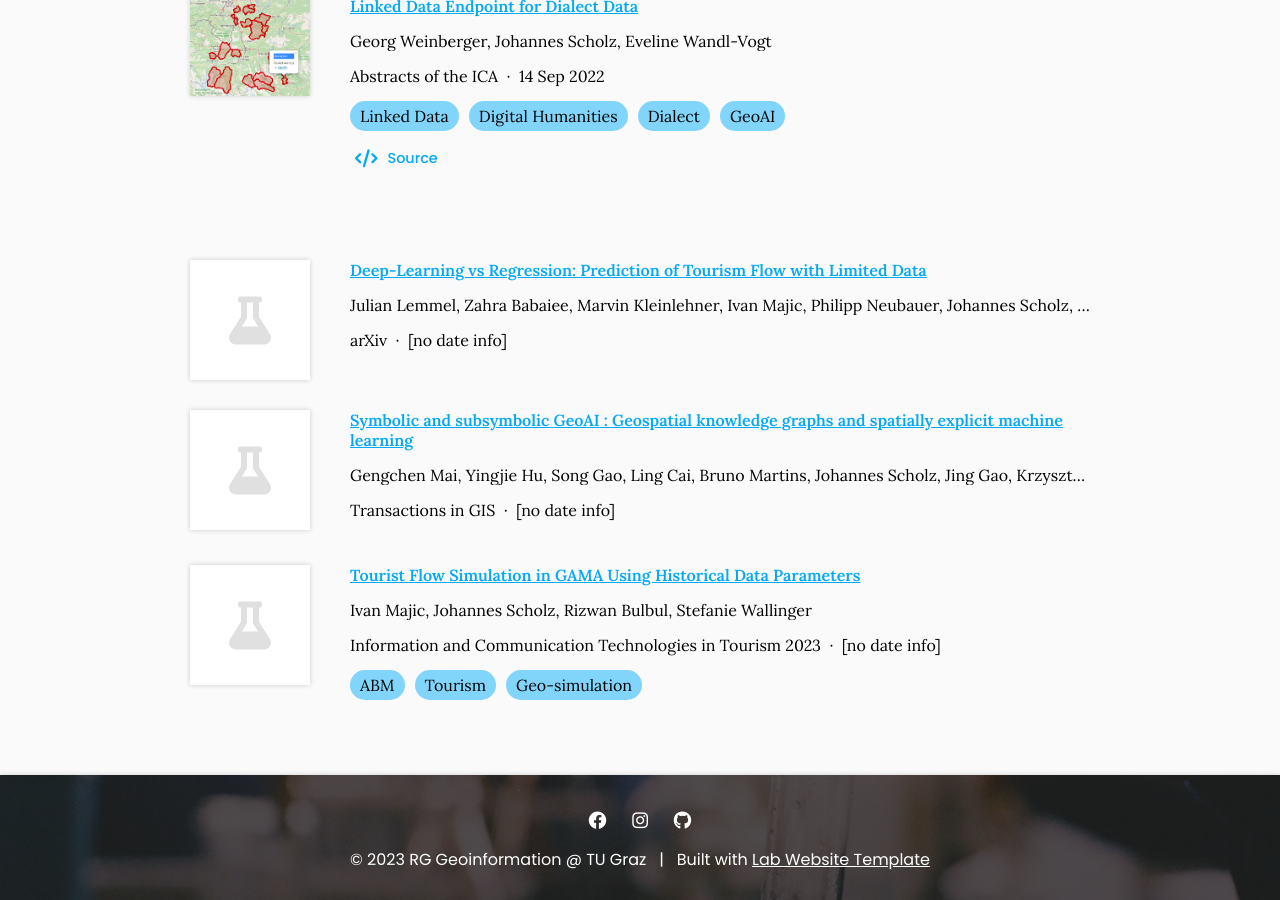
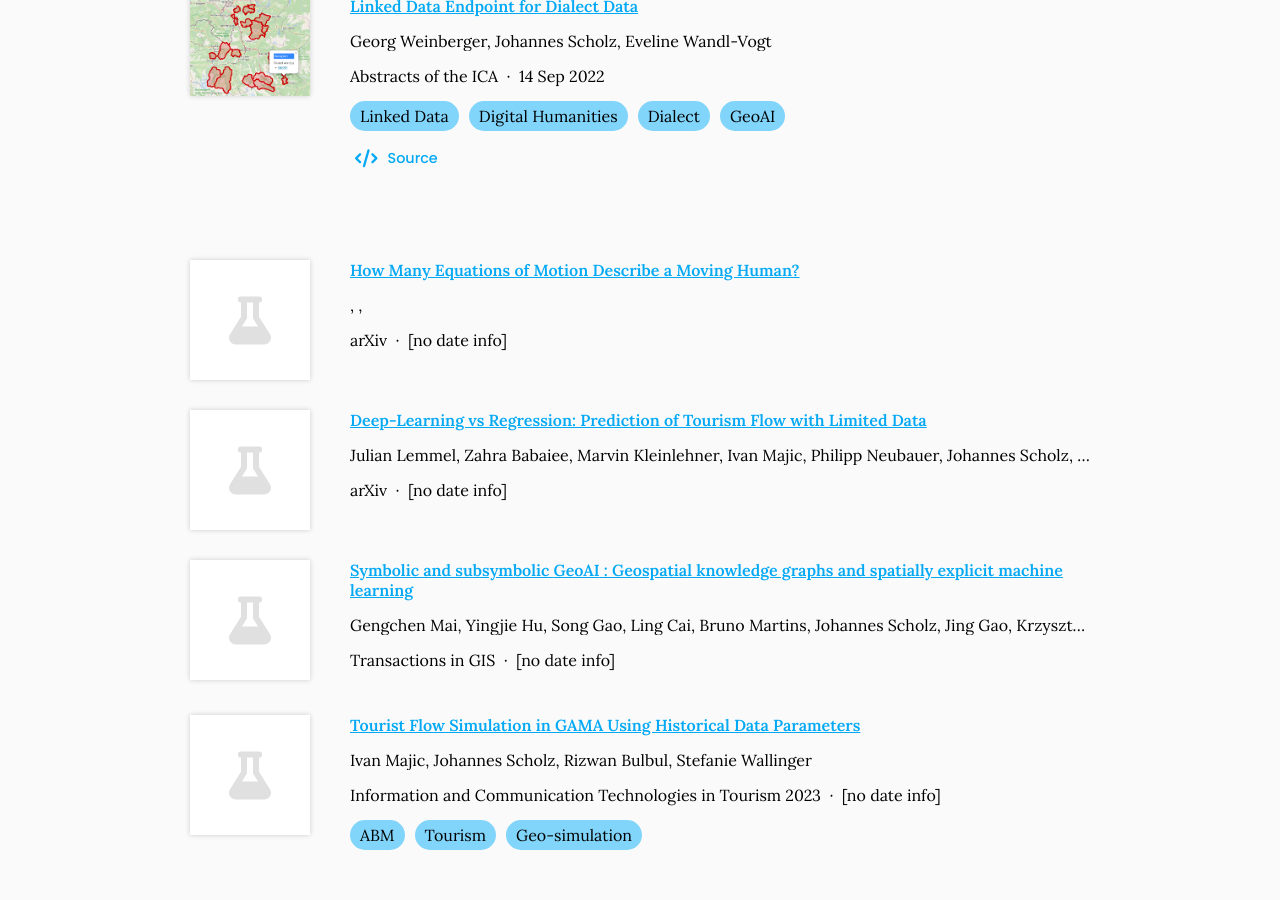
Before and after one commit to Geoinfo-TUGraz/Geoinfo-TUGraz.github.io, a Jekyll site: the page built from research/index.md, in a window 1280 px wide and 900 px high, scrolled down 514 px. Built offline with Jekyll 4.4.1, drawn with Linux system fonts in a browser that asks for light colours.

Commit message:
Generate citations

```diff
--- a/_data/citations.yaml
+++ b/_data/citations.yaml
@@ -68,3 +68,13 @@
   date: ''
   link: https://doi.org/grq4sb
   _cache: bbfa4ce4092fae1048696c62bf5894e56abd053a7e7d31ed6c9d425fce045c15
+- id: arxiv:2207.14331v2
+  title: How Many Equations of Motion Describe a Moving Human?
+  authors:
+  - ' '
+  - ' '
+  - ' '
+  publisher: arXiv
+  date: ''
+  link: https://arxiv.org/abs/2207.14331v2
+  _cache: 9c53c492a747187c80b356faeb9008dd545631615b7ed2d25e22eb7b2a3068ee
```
